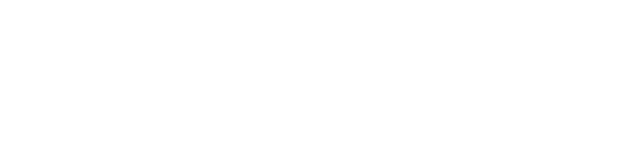
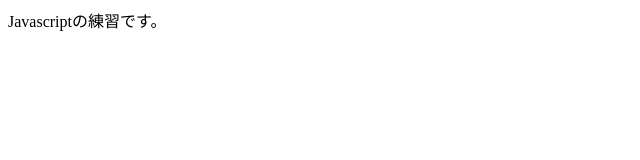
Before and after one commit to zannansan/zannansan.github.io, a plain HTML site: page javascript_practice/index.html in a window 1280 px wide. Shown: the whole page, without its empty margins (0-640 px from the left). Drawn offline with Linux system fonts and the light colour scheme.

Commit message:
Update index.html

```diff
--- a/javascript_practice/index.html
+++ b/javascript_practice/index.html
@@ -9,6 +9,7 @@
 </head>
 
 <body>
+  Javascriptの練習です。
 
   <script src="js/main.js"></script>
 
```
